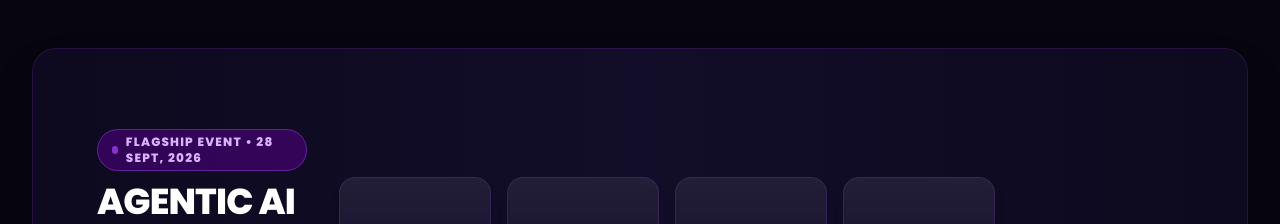
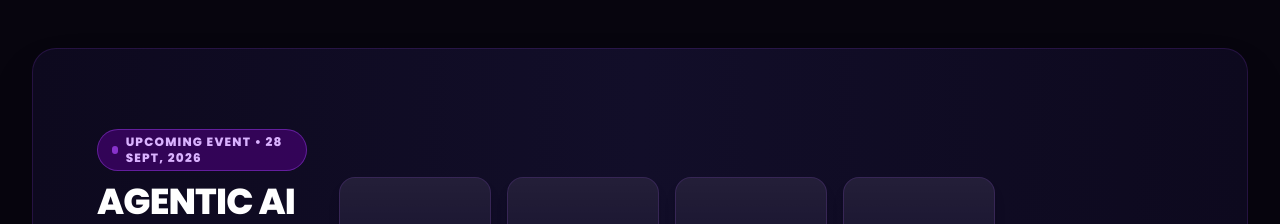
Before and after one commit to adinahawaldar/DataNexus_Club, a React (Vite) app: page / in a window 1280 px wide. Shown: the part 800-1024 px from the top of the page. Built offline with nearby package versions, Linux system fonts and the light colour scheme.

Commit message:
Update timer badge label from flagship to upcoming event

```diff
--- a/src/components/Events.jsx
+++ b/src/components/Events.jsx
@@ -232,7 +232,7 @@ function NexathonFlipClockTimer({ googleFormLink, isDark }) {
                 isDark ? 'text-purple-300' : 'text-[#1a073f]'
               }`}
             >
-              FLAGSHIP EVENT • 28 SEPT, 2026
+              UPCOMING EVENT • 28 SEPT, 2026
             </span>
           </div>
 
```
